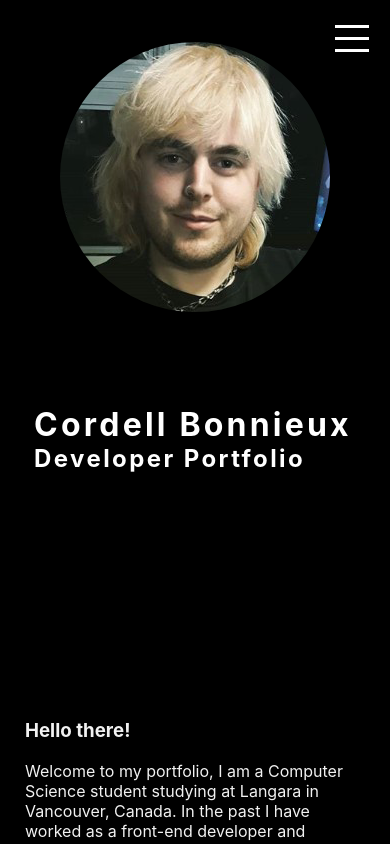
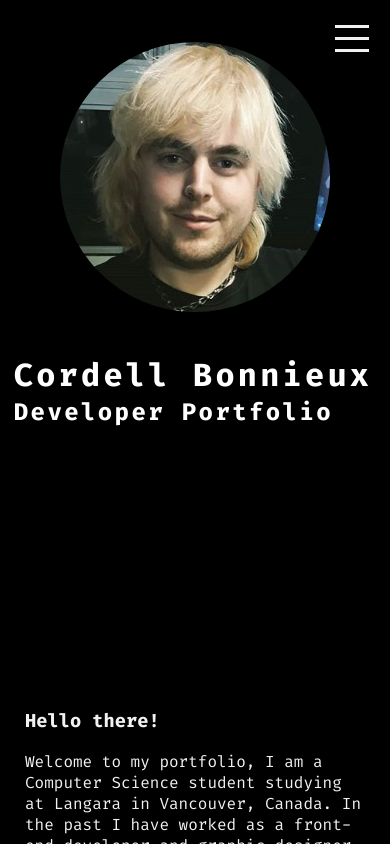
Before and after one commit to cordellbonnieux/portfolio, a React (Create React App) app: page / in a window 390 px wide. Shown: the top 844 px of the page. Built offline with nearby package versions, Linux system fonts and the light colour scheme.

Commit message:
Made the intro animations responsive to screen height.

```diff
--- a/src/App.css
+++ b/src/App.css
@@ -1,6 +1,12 @@
 /*
 * General
 */
+@import url('https://fonts.googleapis.com/css2?family=Fira+Code:wght@300;400;500;600;700&display=swap');
+
+body {
+  font-family: 'Fira Code', monospace;
+}
+
 a {
   color: #fff;
 }
@@ -11,7 +17,7 @@
 
 header {
   justify-content: center;
-  height: 55vh;
+  height: calc(270px + 20vh);
   animation: header-slider 3s ease;
   animation-delay: 6s;
 }
@@ -33,7 +39,7 @@
     height: 100vh;
   }
   to {
-    height: 55vh;
+    height: calc(270px + 20vh);
   }
 }
 
@@ -49,6 +55,9 @@
   }
 }
 
+#navigation {
+  animation: hide 7s ease;
+}
 
 header ul {
   padding: 0;
@@ -60,7 +69,7 @@
 
 header > ul > li:first-child {
   position: relative;
-  top: 48vh;
+  top: calc(270px + 10vh);
   margin: auto;
 }
 
```
